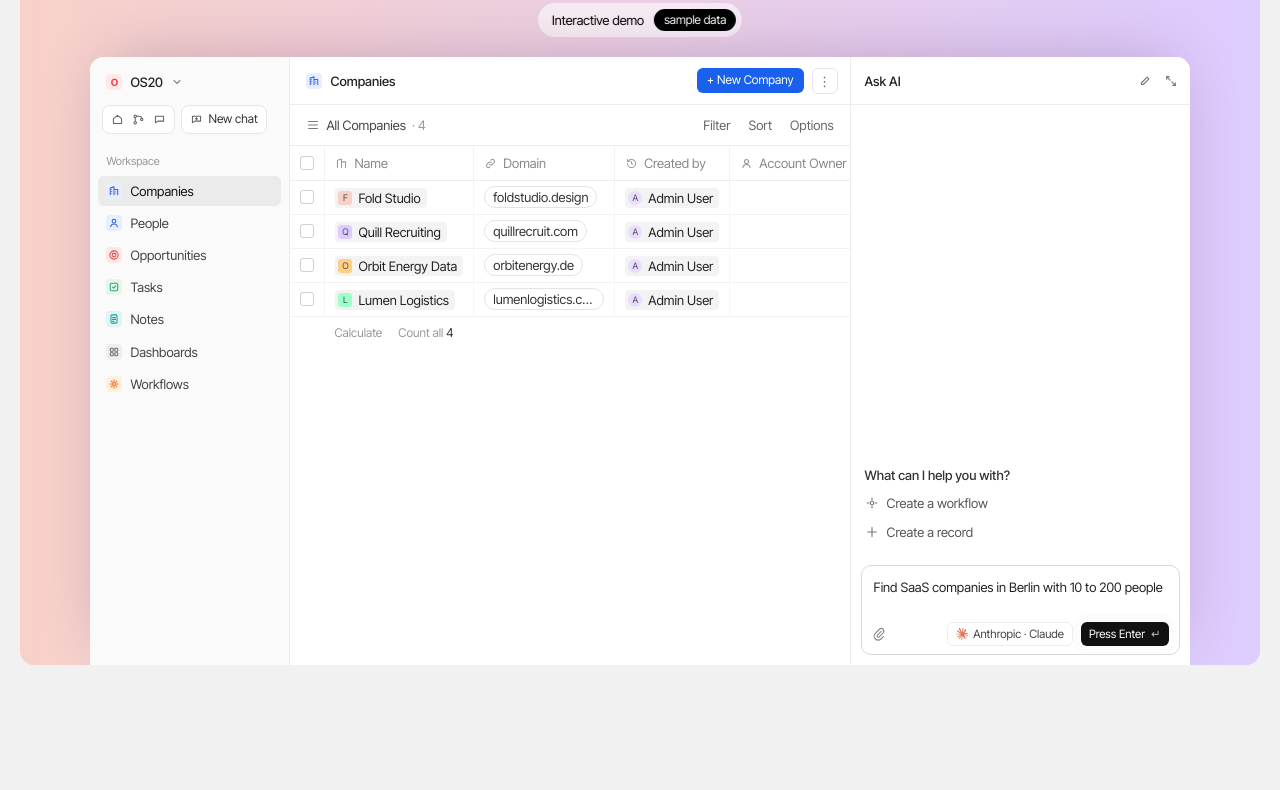
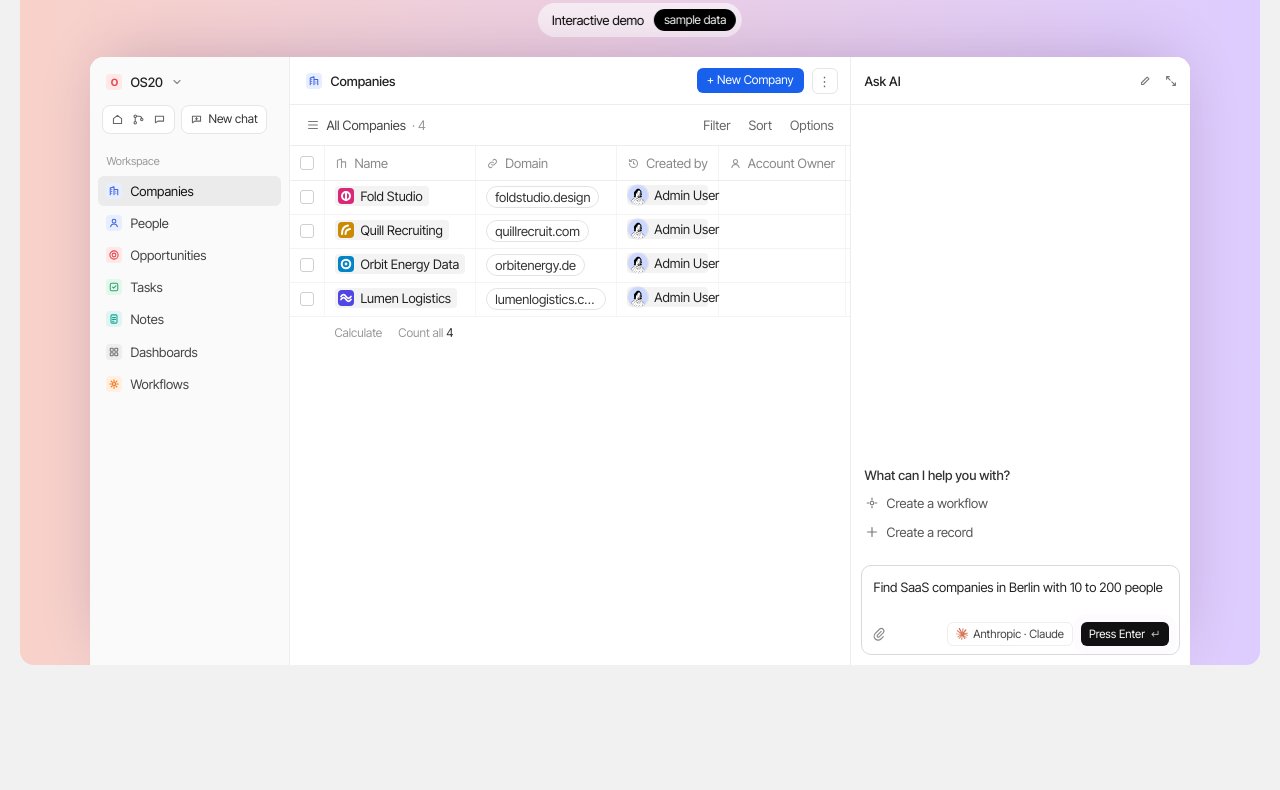
Before and after one commit to omyvnss/os20, a plain HTML site: page landing/index.html in a window 1280 px wide. Shown: the part 1164-1954 px from the top of the page. Drawn offline with Linux system fonts and the light colour scheme; animation ran at ten frames a second.

Commit message:
Website demos: CC0 illustrated portraits for people and distinct logo marks for demo companies

```diff
--- a/landing/script.js
+++ b/landing/script.js
@@ -25,7 +25,29 @@
     check: '<svg viewBox="0 0 16 16"><rect x="3" y="3" width="10" height="10" rx="2"/><path d="M6 8l1.5 1.5L10.5 6.5"/></svg>',
   };
   const chipName = (name, i, round) => `<span class="chip"><span class="ini${round ? ' round' : ''}" style="--c:${tint[i % tint.length]}">${name[0]}</span>${name}</span>`;
-  const actor = '<span class="chip"><span class="ini round" style="--c:#e9ddff">A</span>Admin User</span>';
+  const slug = (name) => name.toLowerCase().replace(/\s+/g, '-');
+  const person = (name) => `<span class="chip"><img class="pfp" src="img/avatars/${slug(name)}.svg" alt="" loading="lazy">${name}</span>`;
+  const actor = person('Admin User');
+  const companyNames = ['Northwind Dental Cloud', 'Sable Security', 'Harbor Analytics', 'Atlas Field Service', 'Kite Payments', 'Meridian Health OS', 'Pinecrest Legal', 'Verde Commerce', 'Fold Studio', 'Quill Recruiting', 'Orbit Energy Data', 'Lumen Logistics'];
+  const marks = [
+    '<path d="M8 2.8l1.2 3.6h3.8L10 8.6l1.2 3.6L8 10l-3.2 2.2L6 8.6 3 6.4h3.8z" fill="#fff"/>',
+    '<path d="M8 3l4.5 1.8v3.1c0 2.7-1.9 4.4-4.5 5.1-2.6-.7-4.5-2.4-4.5-5.1V4.8z" fill="#fff"/>',
+    '<path d="M4 12V8.5M8 12V4.5M12 12V6.5" stroke="#fff" stroke-width="2.2" stroke-linecap="round"/>',
+    '<path d="M8 3.2l4.8 4.8L8 12.8 3.2 8z" fill="#fff"/>',
+    '<path d="M3.5 12.5L12.5 3.5v9z" fill="#fff"/>',
+    '<path d="M8 4v8M4 8h8" stroke="#fff" stroke-width="2.6" stroke-linecap="round"/>',
+    '<path d="M5 4.5h6M5 8h6M5 11.5h6" stroke="#fff" stroke-width="1.8" stroke-linecap="round"/>',
+    '<path d="M3.5 12C3.5 7 7 3.5 12.5 3.5 12.5 9 9 12.5 3.5 12z" fill="#fff"/>',
+    '<rect x="4" y="4" width="8" height="8" rx="4" fill="none" stroke="#fff" stroke-width="2"/><path d="M8 4v8" stroke="#fff" stroke-width="2"/>',
+    '<path d="M4 12c0-4 1.8-8 6-8.5M7.5 12c0-2.6 1.3-4.6 4.5-5" stroke="#fff" stroke-width="2" fill="none" stroke-linecap="round"/>',
+    '<circle cx="8" cy="8" r="4.3" fill="none" stroke="#fff" stroke-width="2"/><circle cx="8" cy="8" r="1.4" fill="#fff"/>',
+    '<path d="M3 9.5c1.7-2.4 3.3-2.4 5 0s3.3 2.4 5 0M3 6.5c1.7-2.4 3.3-2.4 5 0s3.3 2.4 5 0" stroke="#fff" stroke-width="1.7" fill="none" stroke-linecap="round"/>',
+  ];
+  const brandColors = ['#0e9f9a', '#1f2937', '#2563eb', '#ea580c', '#7c3aed', '#e11d48', '#475569', '#16a34a', '#db2777', '#ca8a04', '#0284c7', '#4f46e5'];
+  const company = (name) => {
+    const i = Math.max(0, companyNames.indexOf(name));
+    return `<span class="chip"><svg class="logo-mark" viewBox="0 0 16 16" style="background:${brandColors[i]}">${marks[i]}</svg>${name}</span>`;
+  };
 
   /* Copy + toast */
   const INSTALL = 'npx os20-cli';
@@ -139,7 +161,7 @@
     companies: {
       title: 'Companies', add: 'Company',
       head: [['Name', icon.building], ['Domain', icon.link], ['Created by', icon.history], ['Account Owner', icon.user], ['Creation date', icon.calendar], ['LinkedIn', icon.linkedin], ['Address', icon.map]],
-      rows: () => companyRows.map(([n, d, t, a], i) => [chipName(n, i), `<span class="link">${d}</span>`, actor, '', t, '', a || '']),
+      rows: () => companyRows.map(([n, d, t, a], i) => [company(n), `<span class="link">${d}</span>`, actor, '', t, '', a || '']),
     },
     people: {
       title: 'People', add: 'Person',
@@ -149,7 +171,7 @@
         ['Tomas Ruiz', 'tomas@kitepay.eu', 'Kite Payments', 'COO', 'Lisbon'],
         ['Aiko Sato', 'aiko@harboranalytics.co', 'Harbor Analytics', 'Founder', 'Amsterdam'],
         ['Noah Keller', 'noah@foldstudio.design', 'Fold Studio', 'Design Lead', 'Copenhagen'],
-      ].map(([n, e, c, j, city], i) => [chipName(n, i + 3, true), `<span class="link">${e}</span>`, actor, chipName(c, i), j, city]),
+      ].map(([n, e, c, j, city], i) => [person(n), `<span class="link">${e}</span>`, actor, company(c), j, city]),
     },
     opportunities: {
       title: 'Opportunities', add: 'Opportunity',
@@ -158,7 +180,7 @@
         ['Clinic rollout', '$60k', 'Proposal', '30 Oct, 2026', 'Meridian Health OS'],
         ['Payments pilot', '$25k', 'Meeting', '14 Nov, 2026', 'Kite Payments'],
         ['Security audit', '$40k', 'Screening', '2 Dec, 2026', 'Sable Security'],
-      ].map(([n, a, s, d, c], i) => [chipName(n, i + 1), a, `<span class="chip">${s}</span>`, d, chipName(c, i + 4)]),
+      ].map(([n, a, s, d, c], i) => [chipName(n, i + 1), a, `<span class="chip">${s}</span>`, d, company(c)]),
     },
     tasks: {
       title: 'Tasks', add: 'Task',
@@ -166,7 +188,7 @@
       rows: () => [
         ['Call Northwind Dental', 'To do', 'Fri, 18 Sep', 'Om Yaduvanshi'],
         ['Send pilot proposal to Kite', 'In progress', 'Mon, 21 Sep', 'Om Yaduvanshi'],
-      ].map(([t, s, d, a], i) => [chipName(t, i + 5), `<span class="chip">${s}</span>`, d, chipName(a, 7, true)]),
+      ].map(([t, s, d, a], i) => [chipName(t, i + 5), `<span class="chip">${s}</span>`, d, person(a)]),
     },
     notes: {
       title: 'Notes', add: 'Note',
@@ -580,8 +602,8 @@
     col.dataset.stage = name;
     cols.append(col);
   });
-  deals.forEach(([stageName, name, amount, close, company, contact], i) => {
-    const card = el('div', 'kb-card', `<div class="kc-name">${chipName(name, i).replace('class="chip"', 'class="chip" style="background:none;padding:0"')}</div><div class="kc-row">${icon.dollar}$ ${k(amount)}</div><div class="kc-row">${icon.calendar}${close}</div><div class="kc-row">${icon.building}${chipName(company, i + 2)}</div><div class="kc-row">${icon.user}${chipName(contact, i + 4, true)}</div>`);
+  deals.forEach(([stageName, name, amount, close, companyName, contact], i) => {
+    const card = el('div', 'kb-card', `<div class="kc-name">${chipName(name, i).replace('class="chip"', 'class="chip" style="background:none;padding:0"')}</div><div class="kc-row">${icon.dollar}$ ${k(amount)}</div><div class="kc-row">${icon.calendar}${close}</div><div class="kc-row">${icon.building}${company(companyName)}</div><div class="kc-row">${icon.user}${person(contact)}</div>`);
     card.dataset.amount = amount;
     const col = $(`.kb-col[data-stage="${stageName}"]`, cols);
     col.insertBefore(card, $('.kb-add', col));
--- a/landing/styles.css
+++ b/landing/styles.css
@@ -218,6 +218,9 @@ svg { overflow: visible; }
 .chip { display: inline-flex; align-items: center; gap: 6px; padding: 1px 6px 1px 3px; border-radius: 4px; background: #f3f3f3; color: #222; }
 .ini { display: inline-grid; place-items: center; width: 14px; height: 14px; border-radius: 3px; font-size: 9px; background: var(--c, #eee); color: rgba(0, 0, 0, 0.65); }
 .ini.round { border-radius: 50%; }
+.pfp { width: 20px; height: 20px; flex: none; margin: -3px 0 -3px -2px; border-radius: 50%; object-fit: cover; background: #eee; box-shadow: 0 0 0 1px rgba(0, 0, 0, 0.06); }
+.logo-mark { width: 16px; height: 16px; flex: none; border-radius: 4px; }
+.kc-row .chip { gap: 6px; }
 .link { display: inline-block; max-width: 120px; overflow: hidden; text-overflow: ellipsis; padding: 1px 8px; border: 1px solid #e3e3e3; border-radius: 99px; color: #333; vertical-align: middle; }
 .muted { color: #bbb; }
 .os-foot { display: flex; gap: 16px; padding: 8px 44px; color: #999; font-size: 12px; }
```
Also changed, not shown: landing/img/avatars/admin-user.svg (added), landing/img/avatars/aiko-sato.svg (added), landing/img/avatars/lena-brandt.svg (added), landing/img/avatars/noah-keller.svg (added), landing/img/avatars/om-yaduvanshi.svg (added), landing/img/avatars/priya-nair.svg (added), landing/img/avatars/sam-okafor.svg (added), landing/img/avatars/tomas-ruiz.svg (added).
